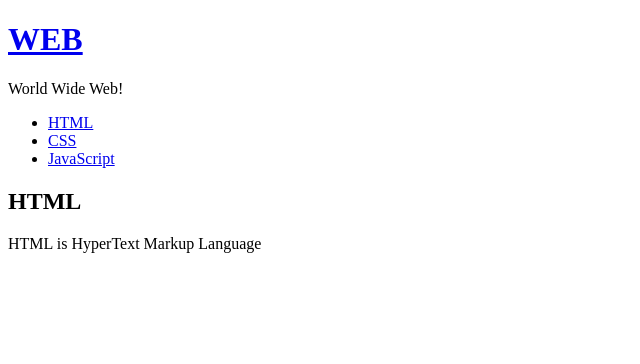
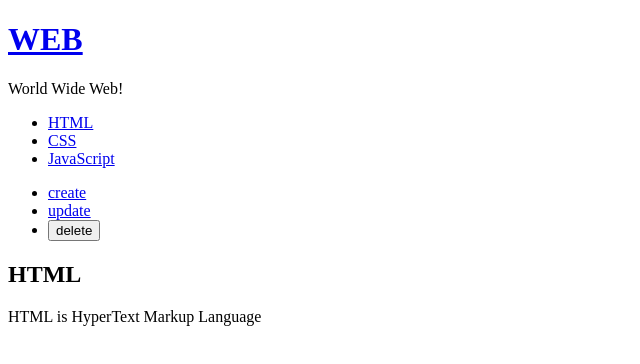
Before and after one commit to homile/TIL, a React (Create React App) app in the folder React/react-app/: page / in a window 1280 px wide. Shown: the top 364 px of the page, without its empty margins (0-640 px from the left). Built offline with nearby package versions, Linux system fonts and the light colour scheme.

Commit message:
Create 구현1

```diff
--- a/React/react-app/src/App.js
+++ b/React/react-app/src/App.js
@@ -3,6 +3,7 @@
 import TOC from './components/TOC'
 import Content from './components/Content';
 import Subject from './components/Subject';
+import Control from './components/Control';
 
 class App extends Component{
    constructor(props){
@@ -55,6 +56,12 @@
             }.bind(this)}
             data={this.state.contents}></TOC>
 
+            <Control onChangeMode={function(_mode){
+               this.setState({
+                  mode:_mode
+               })
+            }.bind(this)}></Control>
+
             <Content title={_title} desc={_desc}></Content>
          </div>
       );
--- /dev/null
+++ b/React/react-app/src/components/Control.js
@@ -0,0 +1,24 @@
+import React, {Component} from 'react';
+
+class Subject extends Component{
+   render(){
+      console.log('Control render');
+      return (
+         <ul>
+            <li><a href="/create" onClick={function(e){
+               e.preventDefault();
+               this.props.onChangeMode('create');
+            }.bind(this)}>create</a></li>
+            <li><a href="/update" onClick={function(e){
+               e.preventDefault();
+               this.props.onChangeMode('update');
+            }.bind(this)}>update</a></li>
+            <li><input type="button" value="delete" onClick={function(e){
+               e.preventDefault();
+               this.props.onChangeMode('delete');
+            }.bind(this)}></input></li>
+      </ul>
+      );
+   }
+}
+export default Subject;
```
Also changed, not shown: 1 other file (tests, documents, lock files or other folders).
